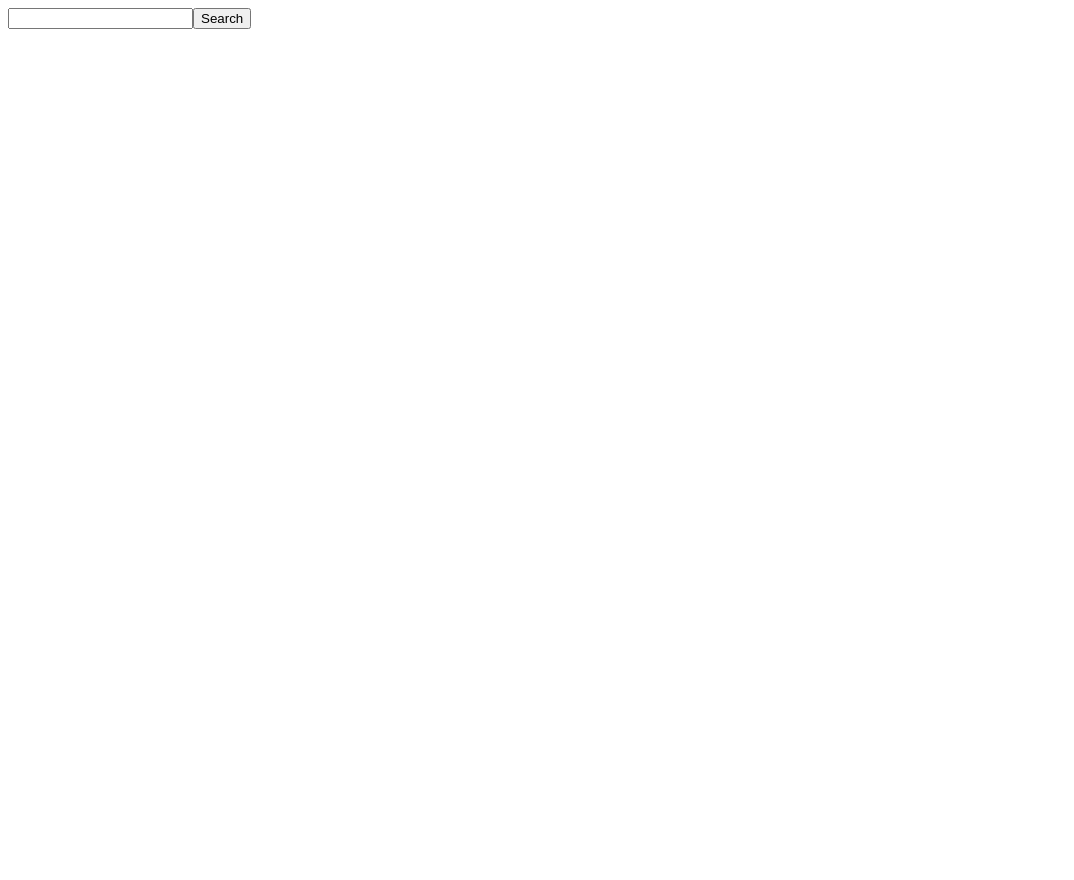
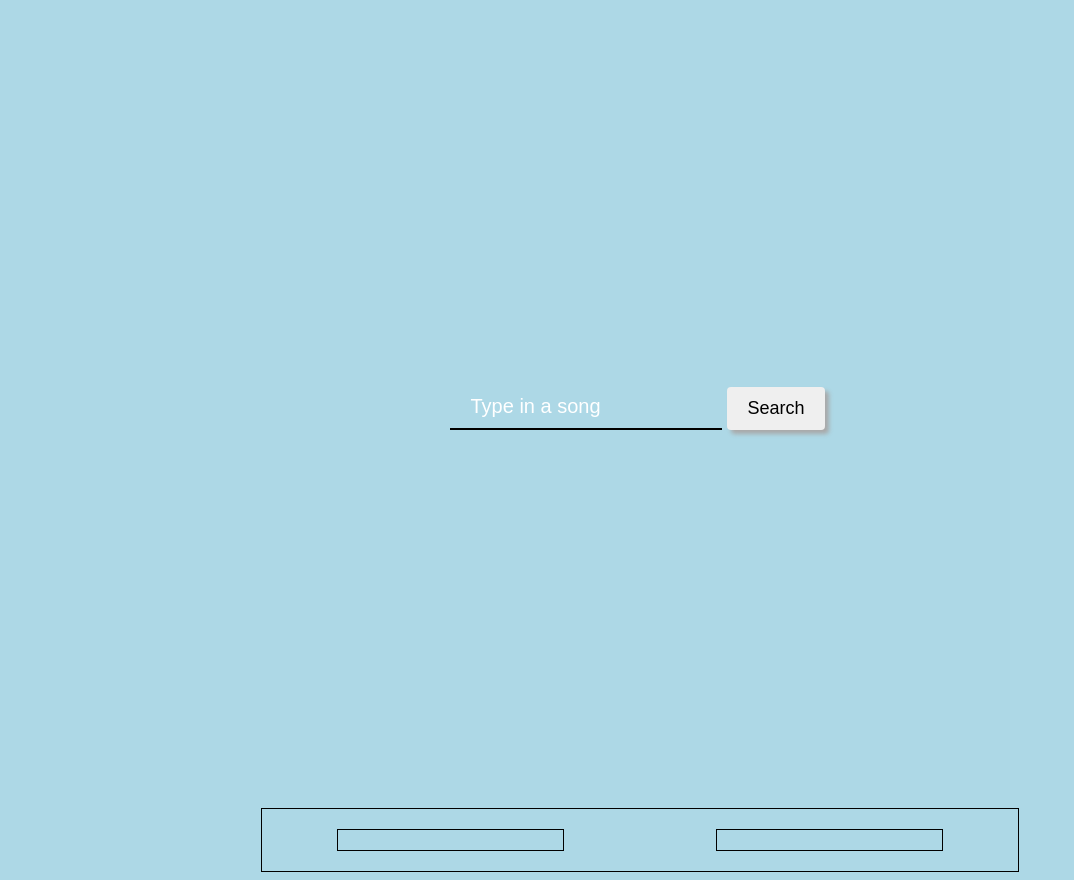
Before and after one commit to NailVal/git_spotify_practice, a React (Create React App) app: page / in a window 1280 px wide. Shown: the whole page, without its empty margins (0-1074 px from the left). Before the commit the page ends 800 px from the top, so only its background shows below. Built offline with nearby package versions, Linux system fonts and the light colour scheme.

Commit message:
Working on CSS

```diff
--- a/src/App.js
+++ b/src/App.js
@@ -125,11 +125,15 @@ useEffect(() => {
 
   return (
     <>
+      <div className={styles.window}>
+        <div className={`${styles.searchBar} ${data.length > 0 ? styles.secondCase : styles.firstCase}`}>
           <SearchBar onSearchBarChange={handleChange} value={query} handleSubmit={handleSubmit} handleError={error.resultsError} />
+        </div>
+
+                            <div className={styles.container}>
+                              <div className={styles.music}>
+                                <div className={styles.results}>
                                   <h2>{data.length > 0 ? 'Results' : null}</h2>
-
-                          <div className={styles.container} >
-                          <div>
                                   {data.map((item, index) => (
                                     <Results key={item.id}
                                             index={index}
@@ -142,8 +146,7 @@ useEffect(() => {
                                     />
                                   ))}
                                 </div>
-
-                          <div>
+                                <div className={styles.chosenResults} >
                                   {arrayList.length > 1 ?
                                   <>
                                     <input type="text" value={playList} onChange={namePlaylist} placeholder="Name your playlist..." />
@@ -157,7 +160,7 @@ useEffect(() => {
                                   <small>{error.playlistError}</small>
                                    {console.log(readyObj)}
                                 </div>
-
+                              </div>
                             <div>
                               {arrayLists?.map((item) => (
                                 <List key={item.index}
@@ -176,6 +179,7 @@ useEffect(() => {
                                 ))}
                             </div>
                         </div>
+       </div>
     </>
   );
 }
--- a/src/components/SearchBar.js
+++ b/src/components/SearchBar.js
@@ -1,5 +1,6 @@
 import React from 'react';
 import styles from '../css_modules/SearchBar.module.css';
+import appStyles from '../css_modules/App.module.css';
 
 function SearchBar(props) {
 
@@ -14,8 +15,8 @@ function SearchBar(props) {
 
 	return (
 		<>
-			<form>
-				<input type="text" onChange={handleInputChange} value={props.value} />
+			<form className={styles.form}>
+				<input type="text" onChange={handleInputChange} value={props.value} placeholder="Type in a song" />
 				<button type="submit" onClick={handleButtonSubmit}>Search</button>
 				<small className={styles.small}>{props.handleError}</small>
 			</form>
--- a/src/css_modules/App.module.css
+++ b/src/css_modules/App.module.css
@@ -1,3 +1,45 @@
+* {
+	box-sizing: border-box;
+}
+
+body {
+	background-color: lightblue;
+}
+
 .container {
-    display: flex;
+    margin: 0 auto;
+    border: 1px solid black;
+    width: 60%;
 }
+
+.music {
+	display: flex;
+	justify-content: space-around;
+	padding: 20px 0;
+}
+
+.results, .chosenResults {
+	border: 1px solid black;
+	flex-basis: 30%;
+}
+
+.searchBar.firstCase {
+	display: flex;
+	justify-content: center;
+	height: 100vh;
+	align-items: center;
+}
+
+.searchBar.secondCase {
+	margin: 20px 0;
+	display: flex;
+	justify-content: center;
+}
+
+/*
+.clicked {
+	margin: 20px 0;
+	display: flex;
+	justify-content: center;
+}
+*/
--- a/src/css_modules/SearchBar.module.css
+++ b/src/css_modules/SearchBar.module.css
@@ -1,3 +1,34 @@
 small {
     color: red;
 }
+
+form {
+	display: flex;
+	gap: 5px;
+}
+
+input[type="text"] {
+	border: transparent;
+	outline: 0;
+	border-bottom: 2px solid black;
+	border-top-right-radius: 4px;
+	border-top-left-radius: 4px;
+	padding: 10px 20px;
+	font-size: 18px;
+	background-color: lightblue;
+}
+
+input::placeholder {
+	color: white;
+	font-size: 20px;
+	font-weight: 500;
+}
+
+button {
+	border: none;
+	box-shadow: 4px 4px 4px darkgray;
+	cursor: pointer;
+	padding: 0 20px;
+	border-radius: 4px;
+	font-size: 18px;
+}
```
Lines whose indentation alone changed are shown as unchanged.
